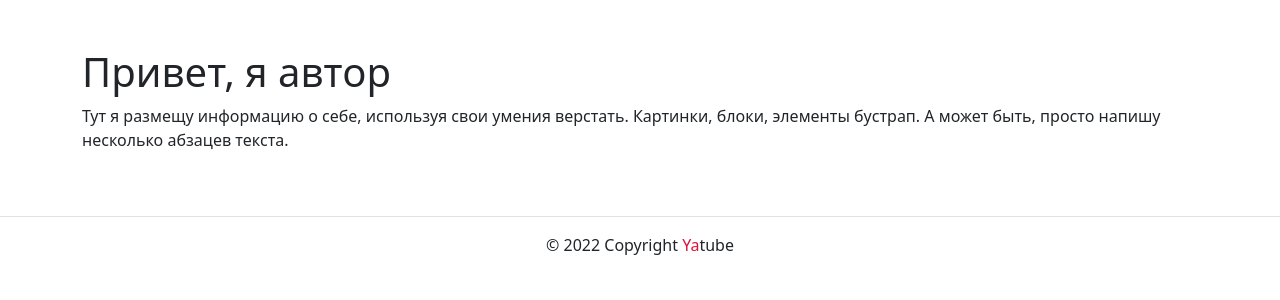
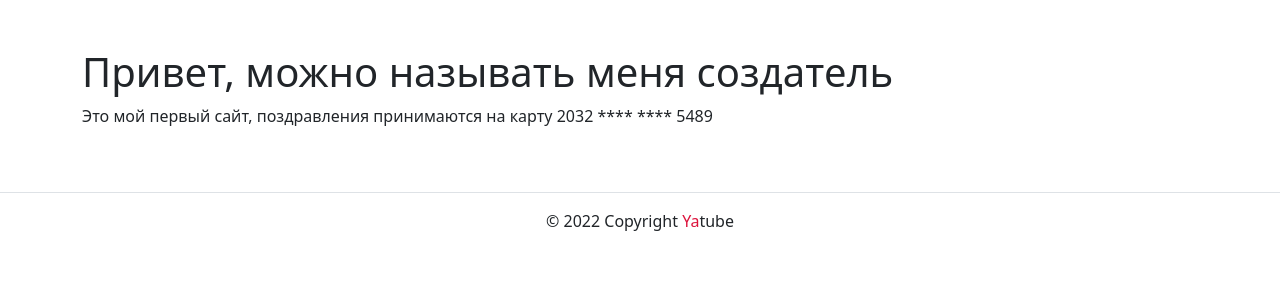
Before and after one commit to remark-ekz/hw05_final, a Django app: page /about/author/ in a window 1280 px wide. Shown: the part 56-356 px from the top of the page. Run offline with Django 3.2, Linux system fonts and the light colour scheme; some libraries are stand-ins or nearby versions.

Commit message:
Коммит для загрузки его в сеть

```diff
--- a/yatube/templates/about/author.html
+++ b/yatube/templates/about/author.html
@@ -1,10 +1,8 @@
-<!-- templates/about/author.html -->
 {% extends "base.html" %}
 {% block title %}Об авторе проекта{% endblock %}
 {% block content %}
-<h1>Привет, я автор</h1>
+<h1>Привет, можно называть меня создатель</h1>
 <p>
-  Тут я размещу информацию о себе, используя свои умения верстать.
-  Картинки, блоки, элементы бустрап. А может быть, просто напишу несколько абзацев текста.
+  Это мой первый сайт, поздравления принимаются на карту 2032 **** **** 5489
 </p>
 {% endblock %}
--- a/yatube/yatube/urls.py
+++ b/yatube/yatube/urls.py
@@ -20,3 +20,6 @@ if settings.DEBUG:
     urlpatterns += static(
         settings.MEDIA_URL, document_root=settings.MEDIA_ROOT
     )
+    import debug_toolbar
+
+    urlpatterns += (path('__debug__/', include(debug_toolbar.urls)),)
```
Also changed, not shown: yatube/yatube/settings.py (+8 -4 lines).
